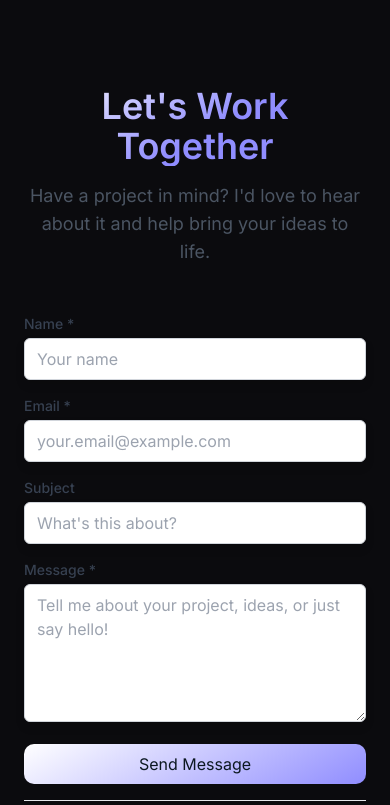
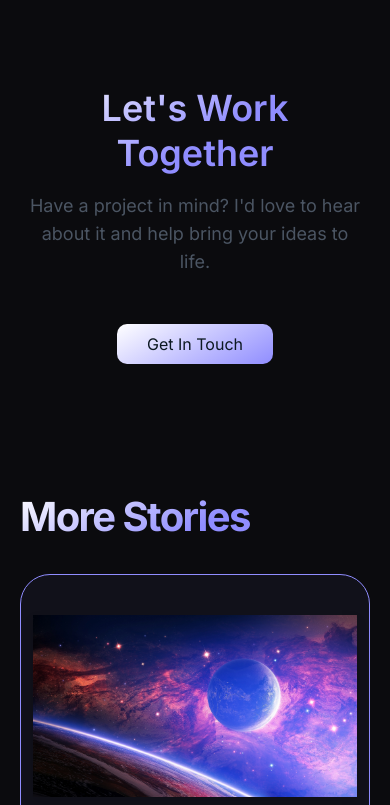
Before and after one commit to NickMagidson/blog-starter-kit, a Next.js app: page / in a window 390 px wide. Shown: the part 4099-4904 px from the top of the page. Built offline with nearby package versions, Linux system fonts and the light colour scheme.

Commit message:
header changes and CTA

```diff
--- a/src/app/_components/header.tsx
+++ b/src/app/_components/header.tsx
@@ -47,7 +47,7 @@ export default function Header() {
       style={{ zIndex: "300000000" }}
       className="navbar-main fixed w-full text-white z-50"
     >
-      <div className="max-w-7xl mx-auto px-4 sm:px-6 lg:px-8">
+      <div className="max-w-7xl mx-auto px-4 sm:px-6 lg:px-2">
         <nav className="flex items-center justify-between flex-wrap py-4">
           {/* Logo and Name */}
             <Link href="/" className="flex items-center space-x-3">
@@ -148,6 +148,14 @@ export default function Header() {
             >
               Blog
             </Link>
+
+            {/* CTA Button */}
+            <button
+              onClick={() => scrollToSection("contact")}
+              className="secondary-button mt-2 lg:mt-0 lg:ml-4"
+            >
+              Get In Touch
+            </button>
           </div>
         </nav>
       </div>
--- a/src/app/page.tsx
+++ b/src/app/page.tsx
@@ -1,6 +1,5 @@
 import { getAllPosts } from "@/lib/api";
 import AboutSection from "./_components/about-section";
-import ContactForm from "./_components/contact-form";
 import Container from "./_components/container";
 import Hero from "./_components/hero-section";
 import { MoreStories } from "./_components/more-stories";
@@ -29,15 +28,20 @@ export default function Index() {
       {/* Minimal CTA Section */}
       <section id="contact" className="max-w-4xl mx-auto 2xl:max-w-5xl mb-16 px-6">
         <div className="text-center mb-12">
-          <h2 className="heading-gradient text-4xl font-semibold sm:text-6xl lg:text-7xl mb-4">
+          <h2 className="heading-gradient text-4xl font-semibold leading-tight sm:text-6xl lg:text-7xl mb-4">
             Let's Work Together
           </h2>
           <p className="text-lg sm:text-xl text-gray-600 dark:text-gray-300 max-w-2xl mx-auto">
             Have a project in mind? I'd love to hear about it and help bring your ideas to life.
           </p>
         </div>
-        <div className="max-w-2xl mx-auto">
-          <ContactForm />
+        <div className="max-w-2xl mx-auto text-center">
+          <a
+            href="mailto:your@email.com"
+            className="primary-button inline-block"
+          >
+            Get In Touch
+          </a>
         </div>
       </section>
 
```
